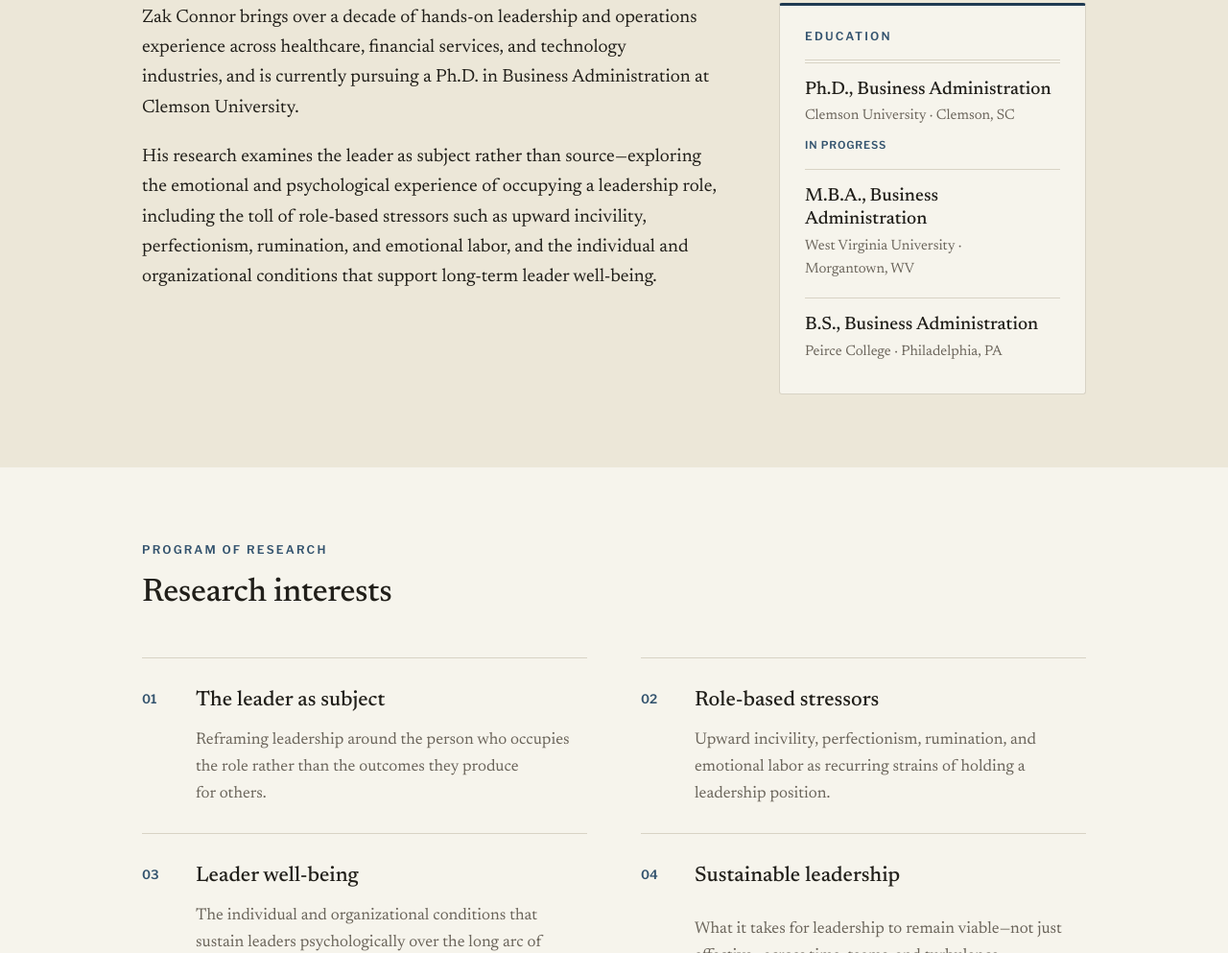
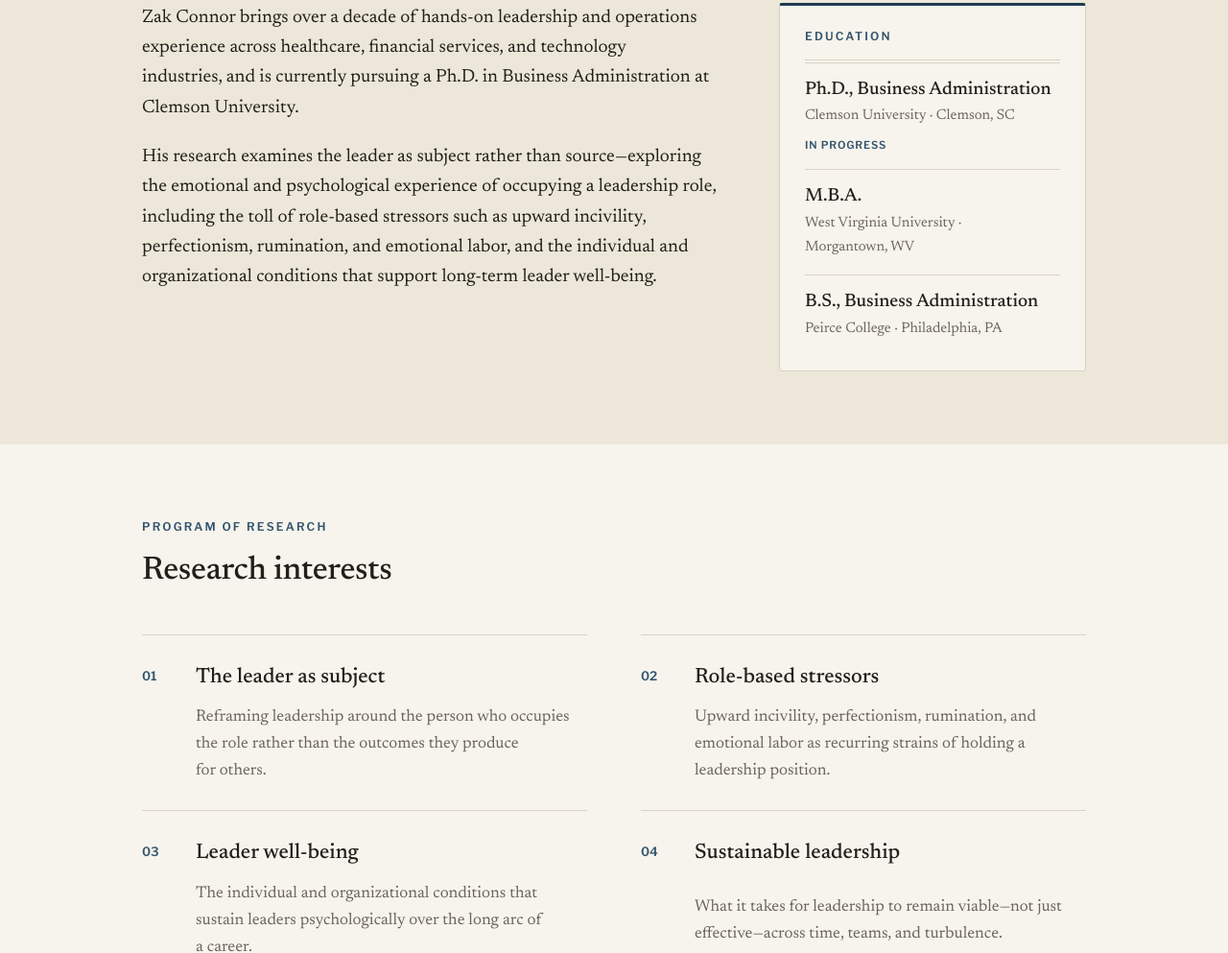
Before and after one commit to zakconnor/zakconnor.github.io, a plain HTML site: page index.html in a window 1280 px wide. Shown: the part 830-1823 px from the top of the page at 96% size. Drawn offline with nearby package versions, Linux system fonts and the light colour scheme.

Commit message:
Remove degree specialization from education section

```diff
--- a/index.html
+++ b/index.html
@@ -445,7 +445,7 @@
               <div class="m">In progress</div>
             </div>
             <div class="edu-aside-item">
-              <div class="d">M.B.A., Business Administration</div>
+              <div class="d">M.B.A.</div>
               <div class="i">West Virginia University · Morgantown, WV</div>
             </div>
             <div class="edu-aside-item">
```
